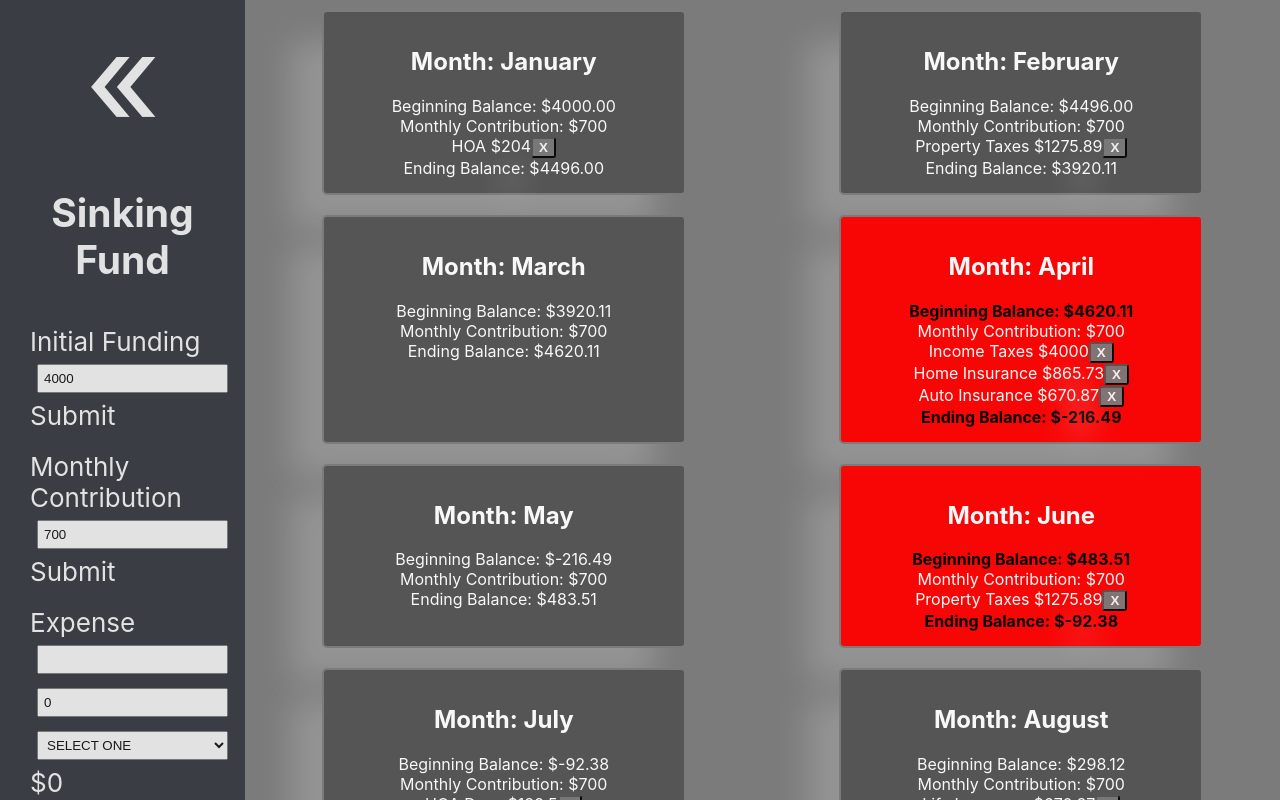
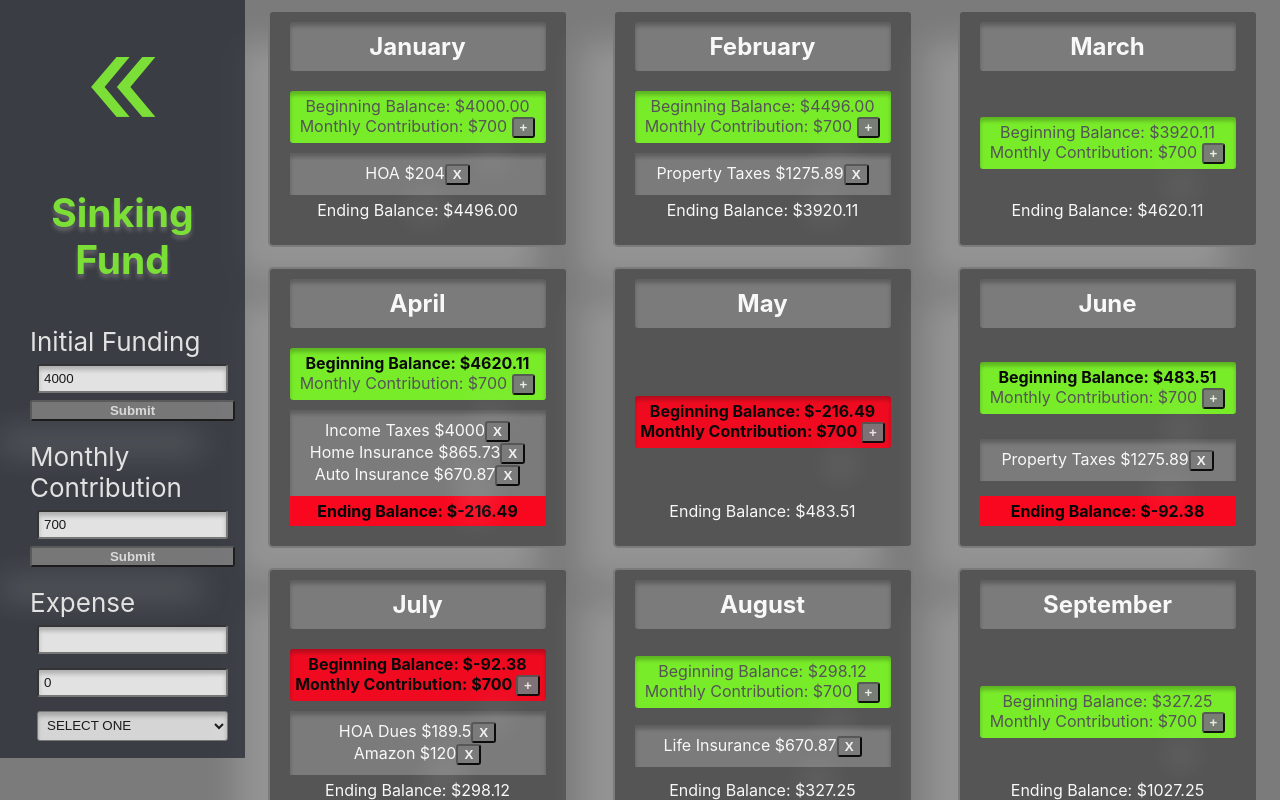
Before and after one commit to saykaren/SinkingFund, a React (Create React App) app: page / in a window 1280 px wide. Shown: the top 800 px of the page. Built offline with nearby package versions, Linux system fonts and the light colour scheme.

Commit message:
Styling is updated on month cards
I updated the styling to not turn the whole card red but just the sections that are in the netative. Need to work more on the look of them but overall I like where it is going.

```diff
--- a/src/Components/App/App.tsx
+++ b/src/Components/App/App.tsx
@@ -93,7 +93,7 @@ function App() {
       monthId: 12,
       monthName: 'December',
       begBalance: 2307.25,
-      endBalance: 2766.70,
+      endBalance: 2766.7,
       monthData: [{ title: 'Vehicle Registration', cost: 240.55, monthIN: 12 }],
     },
   ]);
@@ -124,11 +124,19 @@ function App() {
     }
   };
 
-  const handleAddition = (costTitle: string, costAmount: number, optionsState: number) => {
+  const handleAdditionExpense = (
+    costTitle: string,
+    costAmount: number,
+    optionsState: number,
+  ) => {
     let object = [...data];
     //add to december index is number-1
-    object[optionsState-1].monthData.push({ title: costTitle, cost: costAmount, monthIN: optionsState });
-   console.log({costTitle, costAmount, optionsState});
+    object[optionsState - 1].monthData.push({
+      title: costTitle,
+      cost: costAmount,
+      monthIN: optionsState,
+    });
+    console.log({ costTitle, costAmount, optionsState });
     handleUpdateDataState();
   };
 
@@ -180,9 +188,7 @@ function App() {
           <div onClick={() => setMenu(false)} className="menuOpen">
             &laquo;
           </div>
-          <h2>
-            Sinking Fund
-          </h2>
+          <h2 className="appTitle">Sinking Fund</h2>
           <section className="inputSection">
             <div className="inputLabel">
               <label className="inputSection">
@@ -195,7 +201,7 @@ function App() {
                   }
                   className="inputBox"
                 ></input>
-                <div onClick={(e) => handleUpdateDataState()}>Submit</div>
+                <button onClick={(e) => handleUpdateDataState()}>Submit</button>
               </label>
             </div>
             <div className="inputLabel">
@@ -209,7 +215,7 @@ function App() {
                   }
                   className="inputBox"
                 ></input>
-                <div onClick={(e) => handleUpdateDataState()}>Submit</div>
+                <button onClick={(e) => handleUpdateDataState()}>Submit</button>
               </label>
             </div>
             <div className="inputLabel">
@@ -250,11 +256,20 @@ function App() {
                   <option value={11}>November</option>
                   <option value={12}>December</option>
                 </select>
-                {costTitle}${costAmount}
-                {optionsState}
-                {(optionsState !== undefined) && <div className="submit" onClick={() => handleAddition(costTitle, costAmount, parseInt(optionsState))}>
+                {optionsState !== undefined && costAmount > 0 && (
+                  <div
+                    className="submit"
+                    onClick={() =>
+                      handleAdditionExpense(
+                        costTitle,
+                        costAmount,
+                        parseInt(optionsState),
+                      )
+                    }
+                  >
                     Submit
-                </div>}
+                  </div>
+                )}
               </label>
             </div>
           </section>
@@ -264,11 +279,16 @@ function App() {
         {data.map((data, index) => (
           <section
             key={index}
+            className='monthCard'
+          >
+            <h2 className="cardTitle">{data.monthName}</h2>
+            <div
                  className={
-              data.endBalance >= 0 ? 'monthCard' : 'monthCard negativeMonthCard'
+                   data.begBalance >= 0
+                       ? 'positiveBalance monthInputs'
+                       : 'negativeBalance monthInputs negativeMonthCard'
                  }
             >
-            <h2>Month: {data.monthName}</h2>
               <div
                 className={
                   data.endBalance >= 0 ? 'positiveBalance' : 'negativeBalance'
@@ -276,7 +296,13 @@ function App() {
                  >
                 Beginning Balance: ${data.begBalance.toFixed(2)}
               </div>
-            <div>Monthly Contribution: ${monthlyContribution}</div>
+              <div>
+                Monthly Contribution: ${monthlyContribution}{' '}
+                <button onClick={() => alert('add money')}>&#43;</button>
+              </div>
+            </div>
+            {data.monthData.length > 0 && (
+              <div className="monthExpenses">
                 {data.monthData.map((data, index) => (
                   <div key={index}>
                     {data.title} ${data.cost}
@@ -287,9 +313,13 @@ function App() {
                     )}
                   </div>
                 ))}
+              </div>
+            )}
             <div
               className={
-                data.endBalance >= 0 ? 'positiveBalance' : 'negativeBalance'
+                data.endBalance >= 0
+                  ? 'positiveBalance monthEndBalance'
+                  : 'negativeBalance monthEndBalance negativeMonthCard'
               }
             >
               {/*Total cost $*/}
--- a/src/Components/Styling/App.scss
+++ b/src/Components/Styling/App.scss
@@ -4,6 +4,11 @@
   text-align: center;
   height: 100%;
   display: flex;
+}
+
+.appTitle {
+  text-shadow: 0px 4px 4px rgba(255, 249, 249, 0.25);
+  color: $secondary_color;
 }
 
 button{
@@ -13,8 +18,46 @@ button{
   border-radius: 3px;
   color: $font_color;
   font-weight: bold;
+
 }
 
+.cardTitle{
+ background-color: $third_color;
+  padding-top: 10px;
+  padding-bottom: 10px;
+  margin-top: -10px;
+  box-shadow: inset 0px 4px 4px rgba(0, 0, 0, 0.25);
+  border-radius: 3px;
+}
+
+//.monthInputs, .monthExpenses, .monthEndBalance {
+//  margin-top: 10px;
+//  background-color: $third_color;
+//  box-shadow: inset 0px 4px 4px rgba(0, 0, 0, 0.25);
+//}
+
+.monthExpenses {
+  margin-top: 10px;
+  background-color: $third_color;
+  box-shadow: inset 0px 4px 4px rgba(0, 0, 0, 0.25);
+  padding: 10px;
+}
+
+.monthInputs, .monthEndBalance {
+  padding: 5px;
+}
+
+.monthInputs {
+  background-color: $secondary_color;
+  opacity: .95;
+  color: $primary_color;
+  box-shadow: inset 0px 4px 4px rgba(0, 0, 0, 0.25);
+  border-radius: 3px;
+}
+
+#month {
+  height: 30px;
+}
 html {
   background-color: $third_color;
 }
@@ -22,6 +65,8 @@ html {
 .inputBox {
   padding: 5px;
   margin: 7px;
+  box-shadow: inset 0px 4px 4px rgba(0, 0, 0, 0.25);
+  border-radius: 3px;
 }
 
 .inputLabel{
@@ -48,6 +93,7 @@ html {
 .menuOpen {
   font-size: 5em;
   z-index: 1;
+  color: $secondary_color;
 }
 
 .monthCard{
@@ -55,12 +101,14 @@ html {
   border: 2px solid $third_color;
   color: $font_color;
   margin: 10px;
-  padding: 15px;
-  width: 330px;
+  padding: 20px;
+  width: 16em;
   box-shadow: -2rem 2rem 2rem rgba(white, 0.2);
   opacity: 0.95;
   border-radius: 5px;
-
+  display: flex;
+  flex-direction: column;
+  justify-content: space-between;
 }
 .negativeMonthCard{
   background-color: $negative_color;
--- a/src/Components/Styling/Variables.scss
+++ b/src/Components/Styling/Variables.scss
@@ -2,4 +2,4 @@ $primary_color: #535354;
 $secondary_color: #7cfc24;
 $third_color: #7b7b7c;
 $font_color: white;
-$negative_color: red;
+$negative_color: #FF011A;
```
Lines whose indentation alone changed are shown as unchanged.
